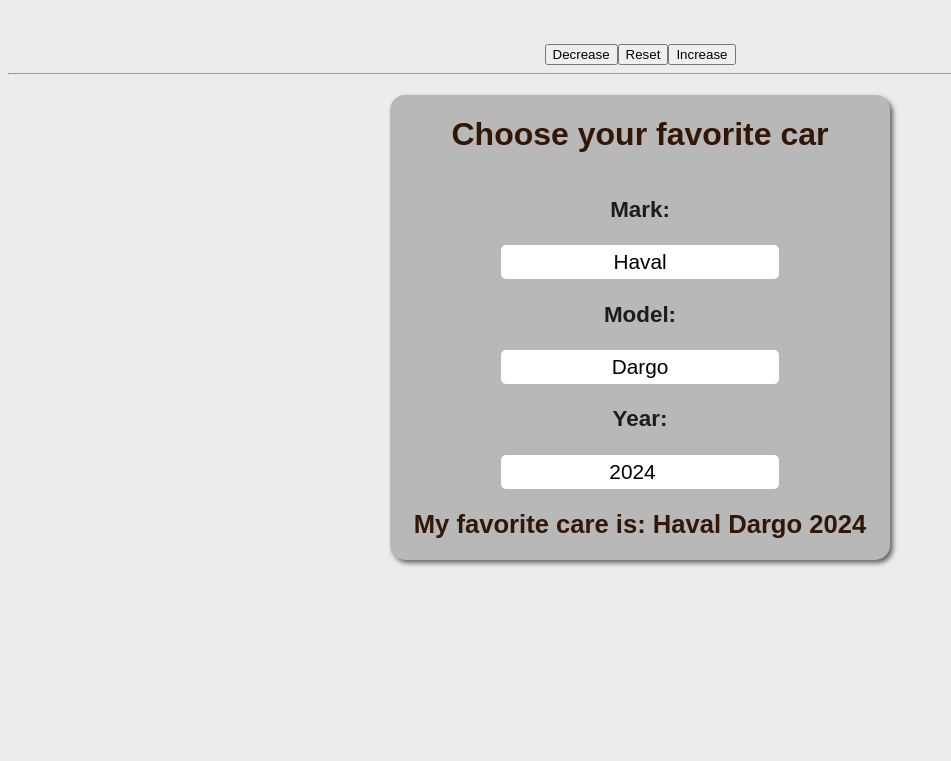
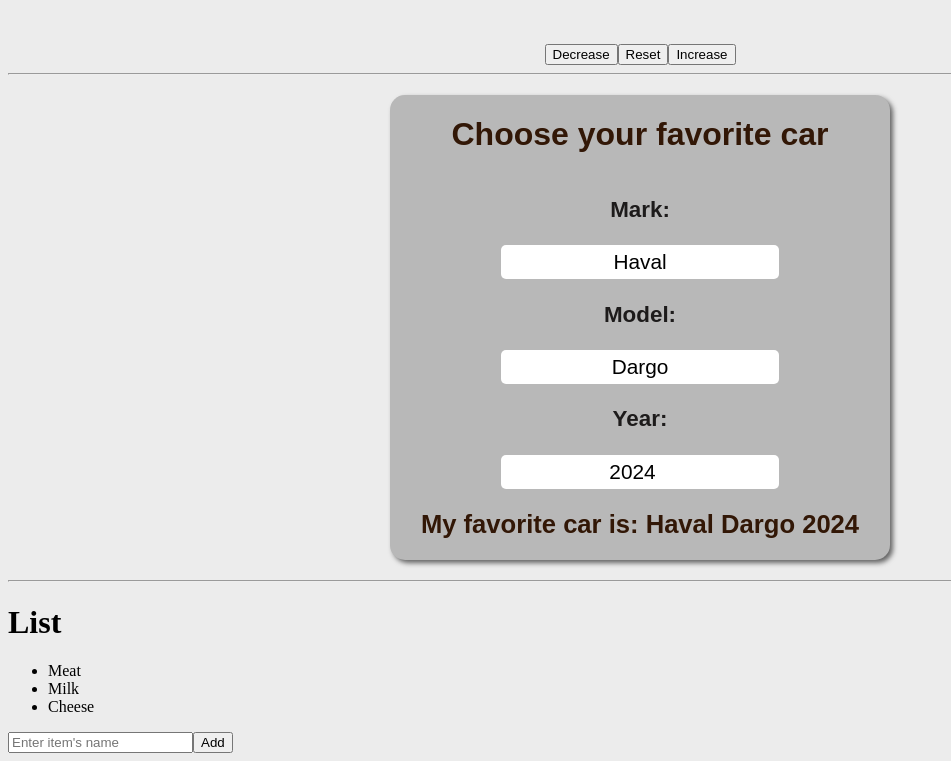
Before and after one commit to Defenseman/react_full_course, a React (Vite) app in the folder my_react_project/: page / in a window 1280 px wide. Shown: the part 3953-4714 px from the top of the page, without its empty margins (0-951 px from the left). Before the commit the page ends 4533 px from the top, so only its background shows below. Built offline with nearby package versions, Linux system fonts and the light colour scheme.

Commit message:
Update State of Array

```diff
--- a/my_react_project/src/App.jsx
+++ b/my_react_project/src/App.jsx
@@ -13,6 +13,8 @@
 import ColorPicker from "./components/colorPicker/colorPicker.jsx";
 import UpdateFnc from "./components/updateFnc/updateFnc.jsx";
 import UpdateState from './components/updateStateOfObjects/updateState.jsx'
+import UpdateStateArray from './components/UpdateStateArray/updateStateArrey.jsx'
+
 
 function App() {
     const fruits= [{id:1, name:'Apple',calories: 55},
@@ -67,6 +69,8 @@
             <UpdateFnc/>
             <hr></hr>
             <UpdateState/>
+            <hr></hr>
+            <UpdateStateArray/>
         </>
     );
 }
--- /dev/null
+++ b/my_react_project/src/components/UpdateStateArray/updateStateArrey.jsx
@@ -0,0 +1,28 @@
+import React, {useState} from "react";
+
+function UpdateStateArray() {
+    const [items, setItems] = useState(["Meat", "Milk", "Cheese"] )
+
+    const addItem = () => {
+        const inputItem = document.getElementById("inputItem").value;
+        document.getElementById("inputItem").value = "";
+        setItems(items => [...items, inputItem])
+
+    }
+    const removeItem = (index) => {
+        setItems(items.filter((_, i) => i !== index))
+    }
+    return (
+        <div>
+            <h1>List</h1>
+            <ul>{items.map((item, index) =>
+                <li key={index} onClick={() => removeItem(index)}>{item}</li>
+            )}
+            </ul>
+            <input id='inputItem' placeholder="Enter item's name"/>
+            <button onClick={addItem}>Add</button>
+        </div>
+    )
+}
+
+export default UpdateStateArray;
--- a/my_react_project/src/components/updateStateOfObjects/updateState.jsx
+++ b/my_react_project/src/components/updateStateOfObjects/updateState.jsx
@@ -33,7 +33,7 @@
                 <p>Year:</p>
                 <input value={state.year} onChange={updateYear} type='number'/>
             </label>
-            <h2>My favorite care is: {state.mark} {state.model} {state.year}</h2>
+            <h2>My favorite car is: {state.mark} {state.model} {state.year}</h2>
         </div>
 
     )
```
